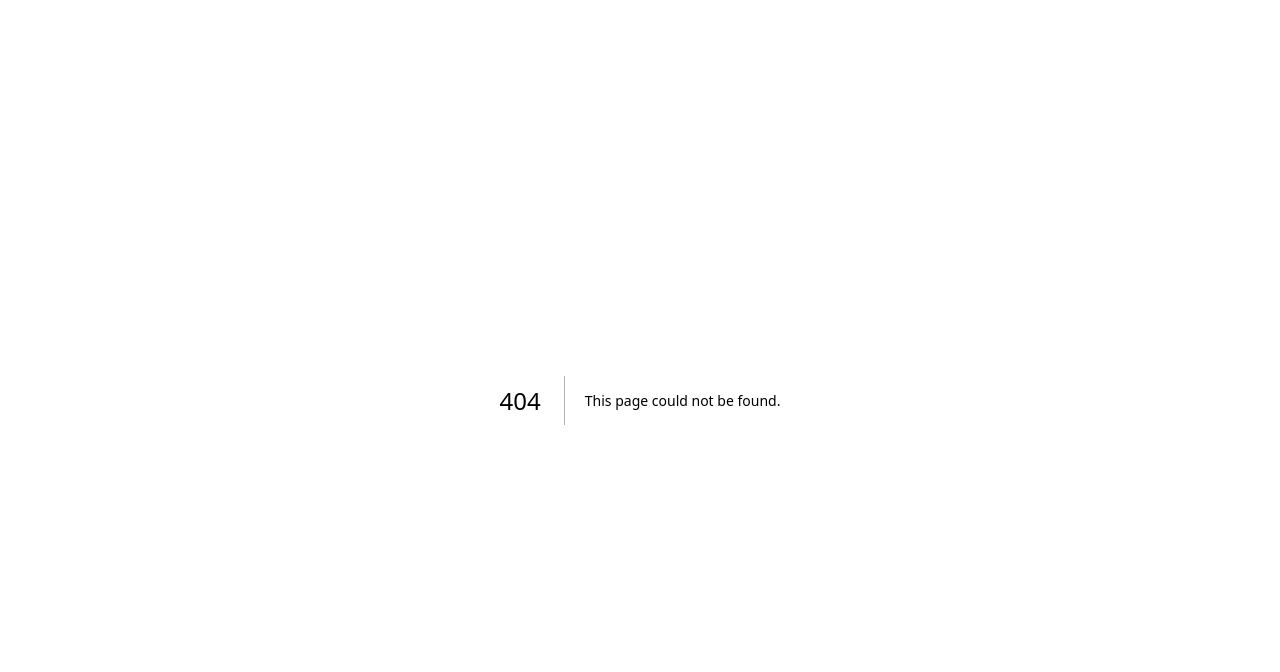
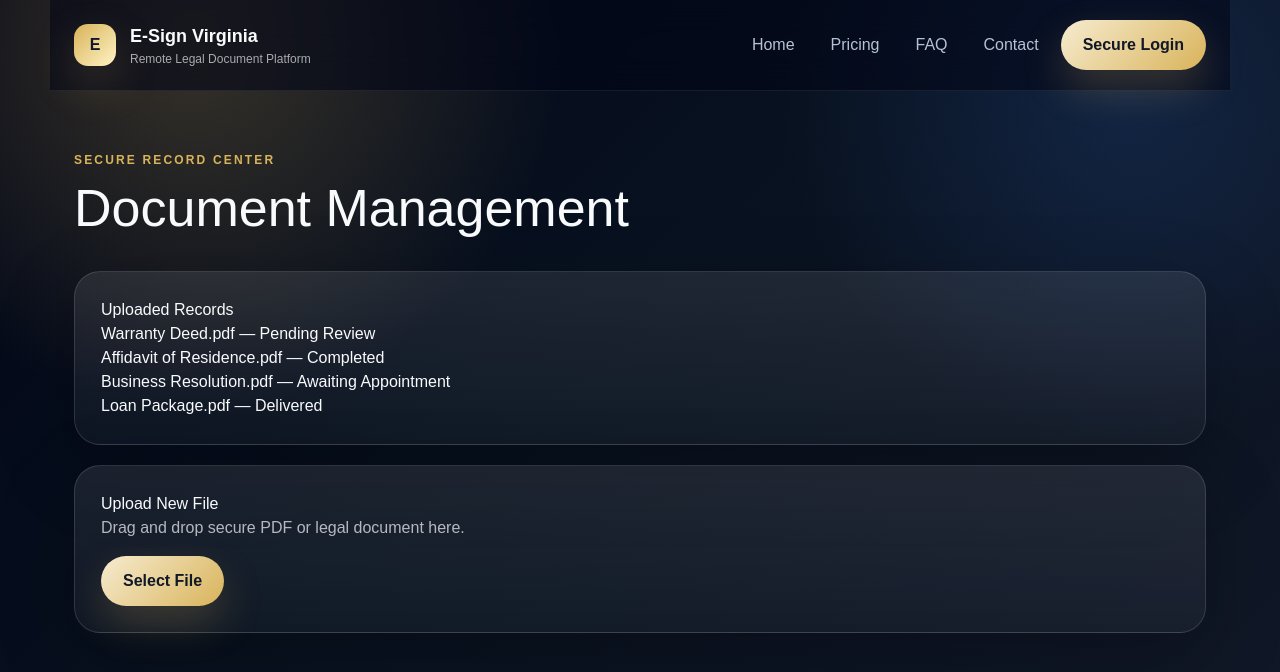
Before and after one commit to rawillia9801/esign, a Next.js app: page /customer/documents in a window 1280 px wide. Before the commit this address had no page. Shown: the top 672 px of the page. Built offline with nearby package versions, Linux system fonts and the light colour scheme.

Commit message:
Add secure customer document center

```diff
--- /dev/null
+++ b/app/customer/documents/page.tsx
@@ -0,0 +1,25 @@
+import Header from '../../../components/Header'
+
+export default function DocumentsPage(){
+ return (
+  <main className="container">
+   <Header />
+   <section style={{padding:'60px 0'}}>
+    <div className="eyebrow">Secure Record Center</div>
+    <h1 style={{fontSize:'52px'}}>Document Management</h1>
+    <div className="card" style={{marginTop:'24px'}}>
+      <h3>Uploaded Records</h3>
+      <p>Warranty Deed.pdf — Pending Review</p>
+      <p>Affidavit of Residence.pdf — Completed</p>
+      <p>Business Resolution.pdf — Awaiting Appointment</p>
+      <p>Loan Package.pdf — Delivered</p>
+    </div>
+    <div className="card" style={{marginTop:'20px'}}>
+      <h3>Upload New File</h3>
+      <p style={{opacity:.7}}>Drag and drop secure PDF or legal document here.</p>
+      <div className="btn" style={{marginTop:'16px'}}>Select File</div>
+    </div>
+   </section>
+  </main>
+ )
+}
```
